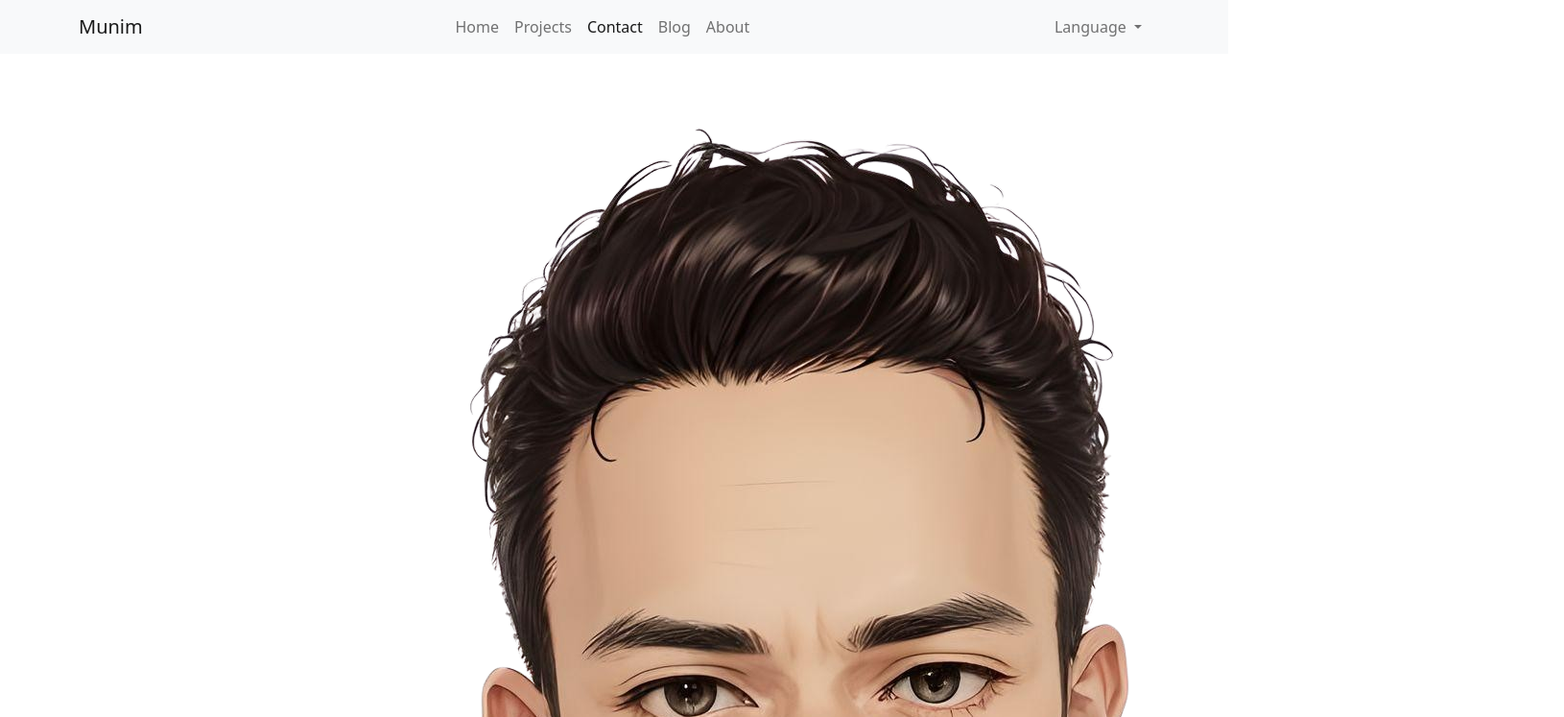
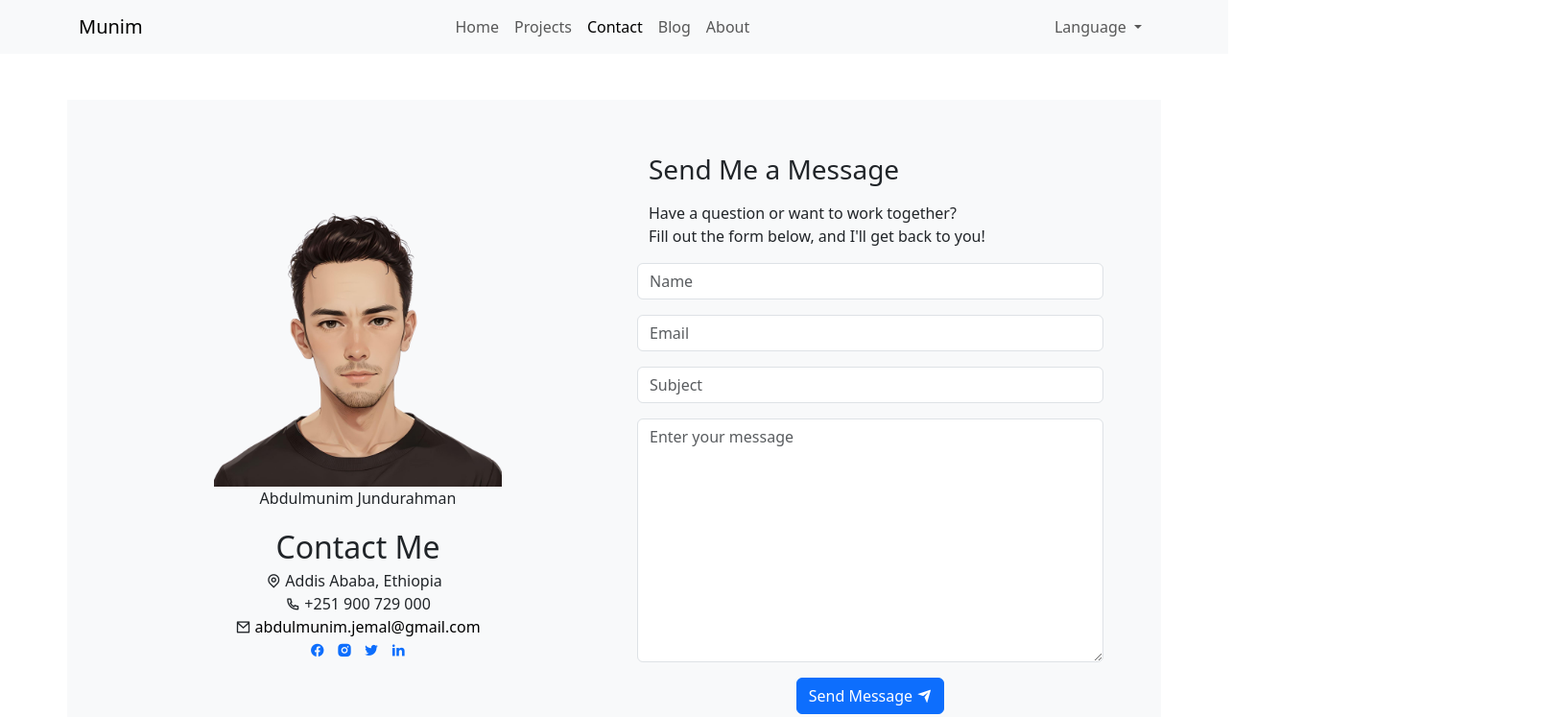
Before and after one commit to abdulmunimjemal/UGR-8625-14, a plain HTML site: page src/contact.html in a window 1280 px wide. Shown: the top 747 px of the page at 96% size, 1630 px wide, since content can reach past the window. Drawn offline with nearby package versions, Linux system fonts and the light colour scheme; a web font is replaced by a local one.

Commit message:
Added bootstrap styling

```diff
--- a/src/contact.html
+++ b/src/contact.html
@@ -23,7 +23,8 @@
       href="https://fonts.googleapis.com/css2?family=Bai+Jamjuree:wght@400;500;600;700&display=swap"
       rel="stylesheet"
      >
-    <link href="https://cdn.jsdelivr.net/npm/bootstrap@5.0.0/dist/css/bootstrap.min.css" rel="stylesheet">
+     <link href="https://cdn.jsdelivr.net/npm/bootstrap@5.3.2/dist/css/bootstrap.min.css" rel="stylesheet" integrity="sha384-T3c6CoIi6uLrA9TneNEoa7RxnatzjcDSCmG1MXxSR1GAsXEV/Dwwykc2MPK8M2HN" crossorigin="anonymous">
+
      <link
       rel="stylesheet"
       href="https://cdnjs.cloudflare.com/ajax/libs/remixicon/3.5.0/remixicon.css"
@@ -31,21 +32,21 @@
     <link
       rel="apple-touch-icon"
       sizes="180x180"
-      href="/images/favico/apple-touch-icon.png"
+      href="images/favico/apple-touch-icon.png"
      >
     <link
       rel="icon"
       type="image/png"
       sizes="32x32"
-      href="/images/favico/favicon-32x32.png"
+      href="images/favico/favicon-32x32.png"
      >
     <link
       rel="icon"
       type="image/png"
       sizes="16x16"
-      href="/images/favico/favicon-16x16.png"
+      href="images/favico/favicon-16x16.png"
      >
-    <link rel="manifest" href="/images/favico/site.webmanifest"  >
+    <link rel="manifest" href="images/favico/site.webmanifest"  >
   </head>
 
   <body>
@@ -55,7 +56,13 @@
           <!-- Brand -->
           <a class="navbar-brand" href="#">Munim</a>
 
-          <!-- Navbar links -->
+          <!-- Navbar toggler button for mobile -->
+          <button class="navbar-toggler" type="button" data-toggle="collapse" data-target="#navbarNav" aria-controls="navbarNav" aria-expanded="false" aria-label="Toggle navigation">
+            <span class="navbar-toggler-icon"></span>
+          </button>
+
+          <!-- Navbar links (collapsed on mobile) -->
+          <div class="collapse navbar-collapse" id="navbarNav">
             <ul class="navbar-nav mx-auto">
               <li class="nav-item">
                 <a class="nav-link" href="home.html">Home</a>
@@ -73,9 +80,10 @@
                 <a class="nav-link" href="about.html">About</a>
               </li>
             </ul>
+          </div>
 
-          <!-- Language dropdown -->
-          <ul class="navbar-nav">
+          <!-- Language dropdown (hidden on mobile) -->
+          <ul class="navbar-nav d-none d-lg-block">
             <li class="nav-item dropdown">
               <a class="nav-link dropdown-toggle" href="#" id="languageDropdown" role="button" data-toggle="dropdown" aria-haspopup="true" aria-expanded="false">
                 Language
@@ -93,99 +101,103 @@
       </nav>
     </header>
 
-    <main class="flex main container">
+    <main class="mx-auto">
       <!-- Social media Contact Address with Photo -->
-      <section id="contact" class="container section contact">
+      <section id="contact" class="container mt-5 mx-auto mb-5 bg-light p-5">
+
+        <div class="row row-cols-1 row-cols-md-2 g-4 d-flex">
+          <div class="col align-self-center text-center">
               <figure class="figure">
-          <img src="images/munim-2-removebg.png" alt="my photo"  >
+                <img src="images/munim-2-removebg.png" alt="my photo" height="300px">
                 <figcaption class="figcaption">Abdulmunim Jundurahman</figcaption>
               </figure>
 
-        <h2 class="contact__title">Contact Me</h2>
+          <h2 class="m-1">Contact Me</h2>
           <!-- Address -->
           <div class="contact__address">
-          <p class="contact__address-text">
+            <p class="m-0 pe-2">
               <i class="ri-map-pin-line"></i> Addis Ababa, Ethiopia
             </p>
-          <p class="contact__address-text">
+            <p class="m-0">
               <i class="ri-phone-line"></i> +251 900 729 000
             </p>
-          <p class="contact__address-text">
+            <p class="m-0">
               <i class="ri-mail-line"></i>
-            <a href="mailto:abdulmunim.jemal@gmail.com"
+              <a href="mailto:abdulmunim.jemal@gmail.com" class="text-decoration-none text-black"
                 >abdulmunim.jemal@gmail.com</a
               >
             </p>
           </div>
           <!-- SOCIAL MEDIA WITH REMIX ICON -->
-        <div class="contact__social">
+          <div class="m-0">
             <a
               href="https://www.facebook.com/abdulmunim.jemal.1"
-            class="contact__social-link"
+              class="text-decoration-none p-1"
             >
               <i class="ri-facebook-circle-fill"></i>
             </a>
             <a
               href="https://www.instagram.com/abdulmunim.jemal/"
-            class="contact__social-link"
+              class="text-decoration-none p-1"
             >
               <i class="ri-instagram-fill"></i>
             </a>
             <a
               href="https://twitter.com/AbdulmunimJemal"
-            class="contact__social-link"
+              class="text-decoration-none p-1"
             >
               <i class="ri-twitter-fill"></i>
             </a>
             <a
               href="https://www.linkedin.com/in/abdulmunim-jemal-0b0b3b1b2/"
-            class="contact__social-link"
+              class="text-decoration-none p-1"
             >
               <i class="ri-linkedin-fill"></i>
             </a>
           </div>
-      </section>
+        </div>
 
-      <!-- Contact Form -->
-      <section id="contact-form" class="container section contact-form">
-        <h2 class="contact-form__title">Send Me a Message</h2>
-        <p class="contact-form__text">
-          Have a question or want to work together? <br  >Fill out the form
-          below, and I'll get back to you!
+        <div class="col align-self-auto">
+          <h2 class="h3 p-2 px-4">Send Me a Message</h2>
+          <p class="text-sm-start px-4">
+            Have a question or want to work together? <br> Fill out the form below, and I'll get back to you!
           </p>
 
-        <form action="sample/end/point" method="post" class="form container">
-          <div class="input-group">
+          <form action="sample/end/point" method="post" class="container text-center">
+            <div class="mb-3">
               <input
                 type="text"
                 name="name"
                 id="name"
                 placeholder="Name"
                 required
-              class="input"
+                class="form-control"
               >
+            </div>
+
+            <div class="mb-3">
               <input
                 type="email"
                 name="email"
                 id="email"
                 placeholder="Email"
-              class="input"
+                class="form-control"
                 required
               >
             </div>
 
-          <div class="input-group">
+            <div class="mb-3">
               <input
                 type="text"
                 name="subject"
                 id="subject"
                 placeholder="Subject"
-              class="input"
+                class="form-control"
                 required
               >
             </div>
 
-          <div class="input-group">
+            <div class="mb-3">
               <textarea
                 name="message"
                 id="message"
@@ -193,14 +205,16 @@
                 rows="10"
                 placeholder="Enter your message"
                 required
-              class="textarea"
+                class="form-control"
               ></textarea>
             </div>
 
-          <button class="btn btn--primary" type="submit">
+            <button class="btn btn-primary" type="submit">
               Send Message <i class="ri-send-plane-fill"></i>
             </button>
           </form>
+        </div>
+
       </section>
     </main>
 
@@ -242,7 +256,8 @@
         </div>
       </div>
     </footer>
-    <script src="https://cdn.jsdelivr.net/npm/bootstrap@5.3.2/dist/js/bootstrap.bundle.min.js" integrity="sha384-C6RzsynM9kWDrMNeT87bh95OGNyZPhcTNXj1NW7RuBCsyN/o0jlpcV8Qyq46cDfL" crossorigin="anonymous"></script>
-
+    <script src="https://code.jquery.com/jquery-3.2.1.slim.min.js" integrity="sha384-KJ3o2DKtIkvYIK3UENzmM7KCkRr/rE9/Qpg6aAZGJwFDMVNA/GpGFF93hXpG5KkN" crossorigin="anonymous"></script>
+    <script src="https://cdn.jsdelivr.net/npm/popper.js@1.12.9/dist/umd/popper.min.js" integrity="sha384-ApNbgh9B+Y1QKtv3Rn7W3mgPxhU9K/ScQsAP7hUibX39j7fakFPskvXusvfa0b4Q" crossorigin="anonymous"></script>
+    <script src="https://cdn.jsdelivr.net/npm/bootstrap@4.0.0/dist/js/bootstrap.min.js" integrity="sha384-JZR6Spejh4U02d8jOt6vLEHfe/JQGiRRSQQxSfFWpi1MquVdAyjUar5+76PVCmYl" crossorigin="anonymous"></script>
   </body>
 </html>
```
Also changed, not shown: src/about.html (+30 -21 lines), src/blog.html (+18 -10 lines), src/home.html (+5 -4 lines), src/projects.html (+16 -21 lines). Lines whose indentation alone changed are shown as unchanged.
